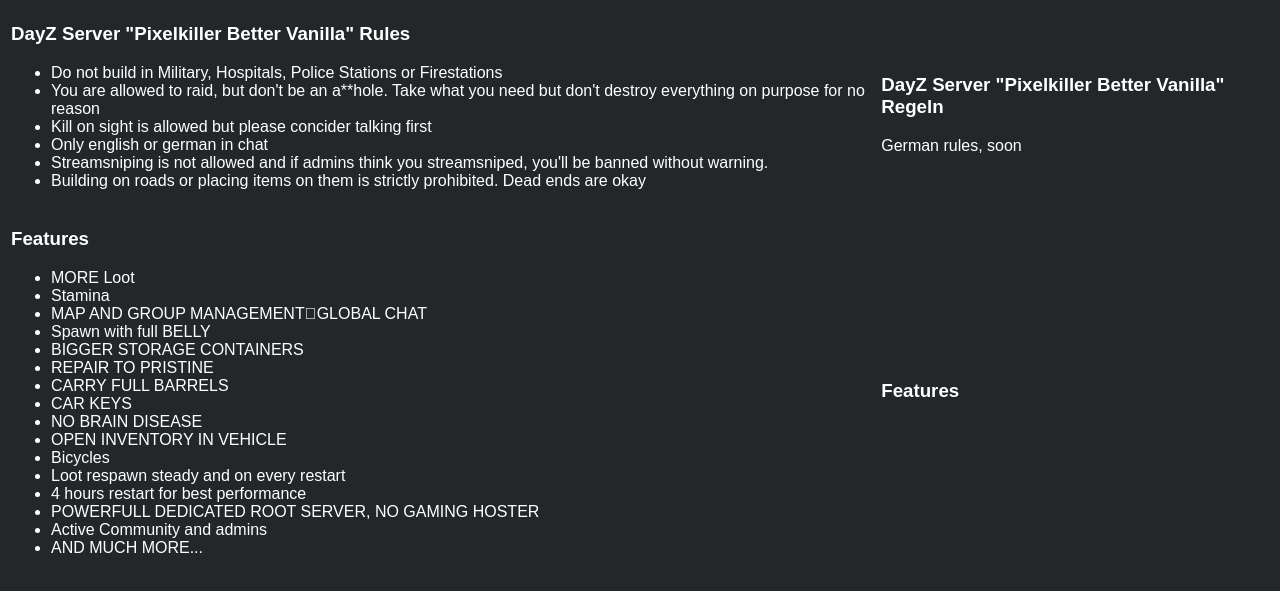
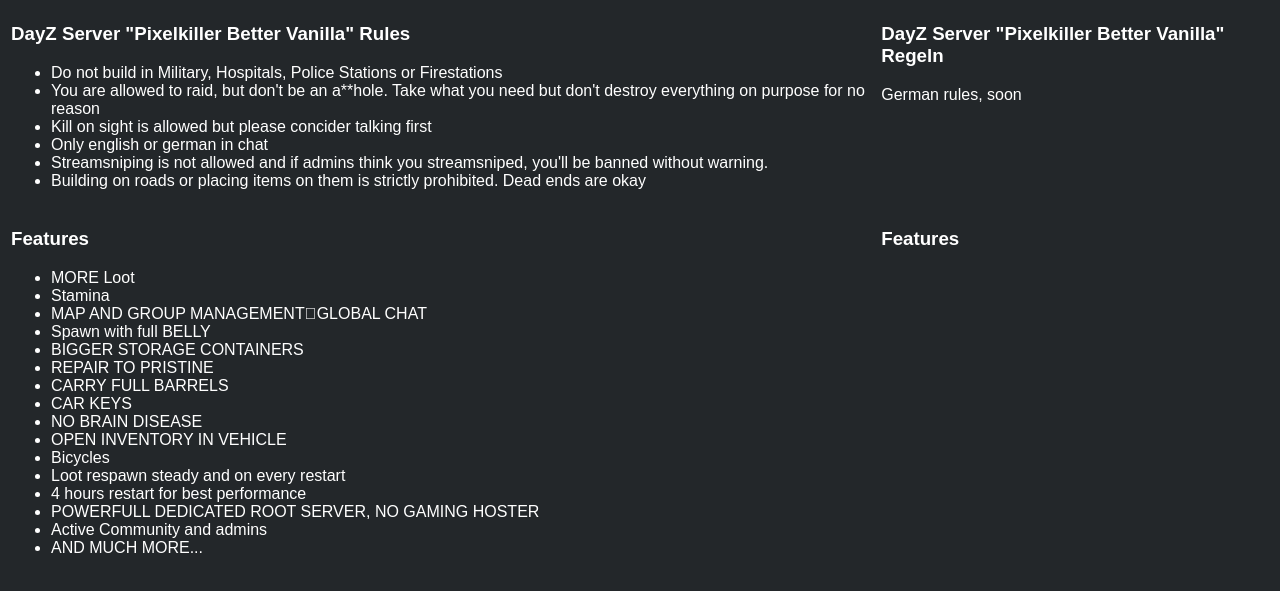
Before and after one commit to cmdflow/cmdflow.github.io, a plain HTML site: page dayz_rules.html in a window 1280 px wide. Shown: the part 57-648 px from the top of the page. Drawn offline with Linux system fonts and the light colour scheme.

Commit message:
Update dayz_rules.html

```diff
--- a/dayz_rules.html
+++ b/dayz_rules.html
@@ -6,6 +6,7 @@
     <title>Better Vanilla - Rules</title>
     <style>
       body { background-color: #23272A; color: #fff; font-family: 'Arial', Verdana;}
+      tr, td {vertical-align: top;}
     </style>
   </head>
   <body>
```
